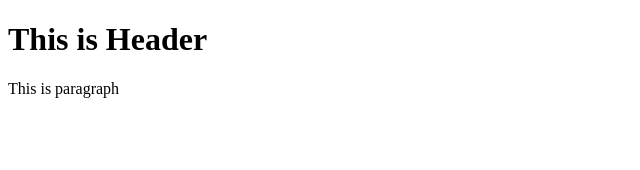
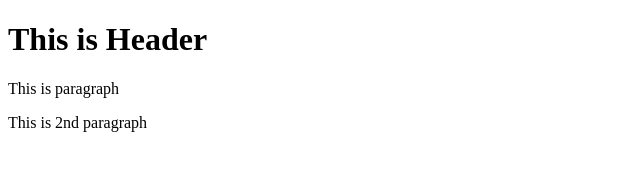
Before and after one commit to elaine05/test, a plain HTML site: page templates/test.html in a window 1280 px wide. Shown: the whole page, without its empty margins (0-640 px from the left). Drawn offline with Linux system fonts and the light colour scheme.

Commit message:
test2 commit

```diff
--- a/templates/test.html
+++ b/templates/test.html
@@ -6,6 +6,7 @@
     <body>
         <h1>This is Header</h1>
         <p>This is paragraph</p>
+        <p>This is 2nd paragraph</p>
     </body>
 
 
```
